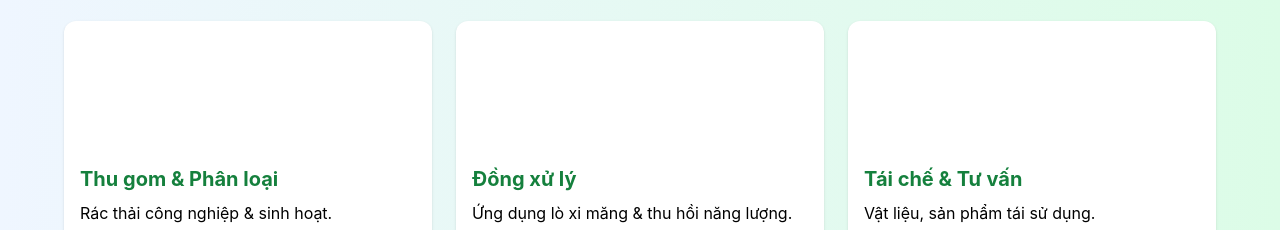
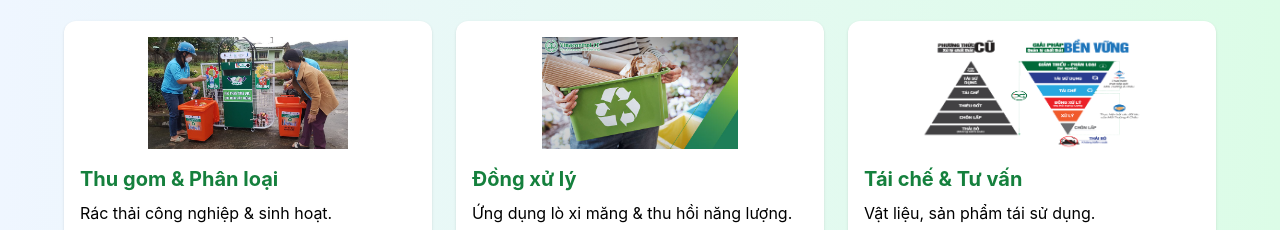
Before and after one commit to sbdhadadyga/xuliracthai2, a plain HTML site: page index.html in a window 1280 px wide. Shown: the part 559-789 px from the top of the page. Drawn offline with nearby package versions, Linux system fonts and the light colour scheme.

Commit message:
Add files via upload

```diff
--- a/index.html
+++ b/index.html
@@ -110,19 +110,19 @@
     <h2 class="text-3xl font-bold text-blue-600 mb-6 text-center">Dịch vụ & Bảng giá</h2>
     <div class="grid md:grid-cols-3 gap-6 max-w-6xl mx-auto">
       <div class="service-card bg-white rounded-xl shadow p-4 cursor-pointer" onclick="openModal('modal1')">
-        <img src="/sbdhadadyga/xuliracthai2/Phan-loai-rac-thai-giao-duc.png" class="mx-auto h-28 mb-4" alt="">
+        <img src="xuliracthai2/Phan-loai-rac-thai-giao-duc.png" class="mx-auto h-28 mb-4" alt="">
         <h3 class="text-xl font-bold text-green-700 mb-2">Thu gom & Phân loại</h3>
         <p class="mb-2">Rác thải công nghiệp & sinh hoạt.</p>
         <p class="font-semibold text-blue-600">Từ 500.000đ / tấn</p>
       </div>
       <div class="service-card bg-white rounded-xl shadow p-4 cursor-pointer" onclick="openModal('modal2')">
-        <img src="/sbdhadadyga/xuliracthai2/rac-tai-che-la-gi.png" class="mx-auto h-28 mb-4" alt="">
+        <img src="xuliracthai2/rac-tai-che-la-gi.png" class="mx-auto h-28 mb-4" alt="">
         <h3 class="text-xl font-bold text-green-700 mb-2">Đồng xử lý</h3>
         <p class="mb-2">Ứng dụng lò xi măng & thu hồi năng lượng.</p>
         <p class="font-semibold text-blue-600">Từ 1.000.000đ / tấn</p>
       </div>
       <div class="service-card bg-white rounded-xl shadow p-4 cursor-pointer" onclick="openModal('modal3')">
-        <img src="/sbdhadadyga/xuliracthai2/giai_phap_quan_ly_chat_thai.png" class="mx-auto h-28 mb-4" alt="">
+        <img src="xuliracthai2/giai_phap_quan_ly_chat_thai.png" class="mx-auto h-28 mb-4" alt="">
         <h3 class="text-xl font-bold text-green-700 mb-2">Tái chế & Tư vấn</h3>
         <p class="mb-2">Vật liệu, sản phẩm tái sử dụng.</p>
         <p class="font-semibold text-blue-600">Từ 300.000đ / sản phẩm</p>
```
